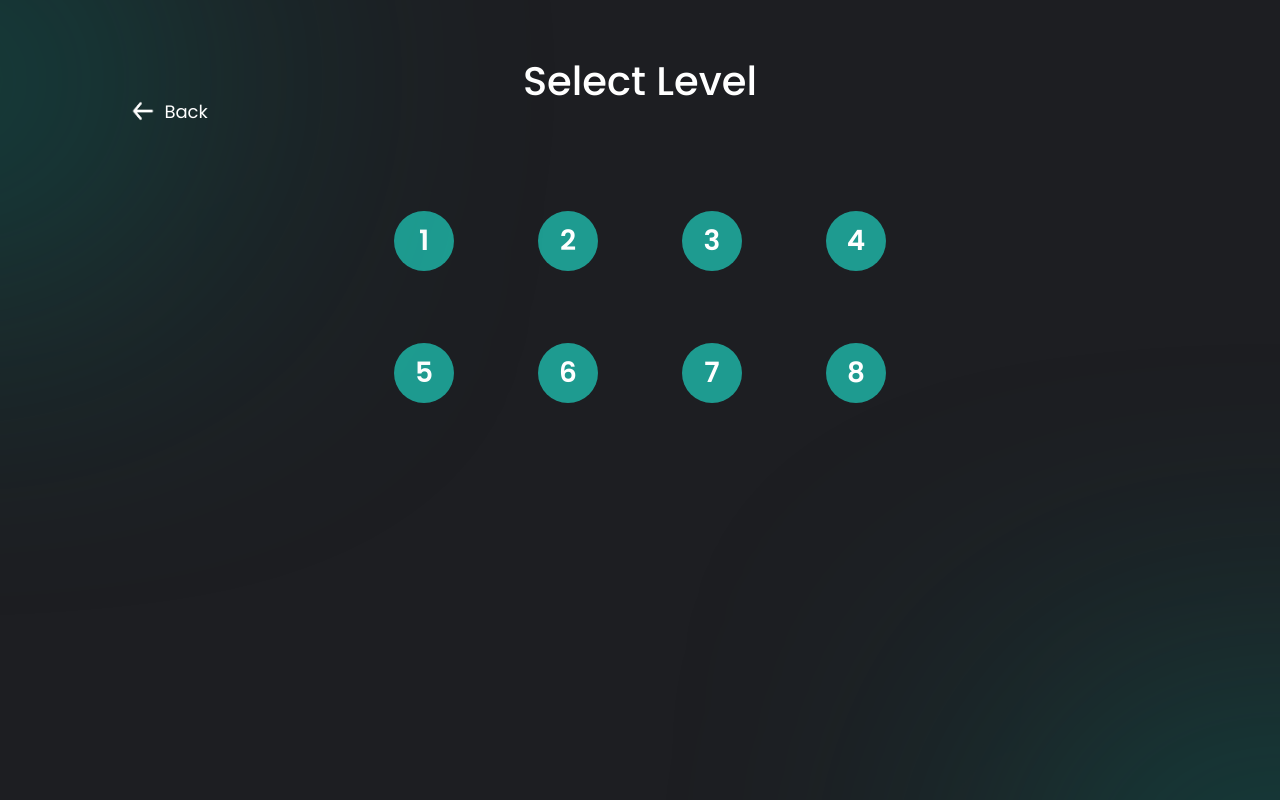
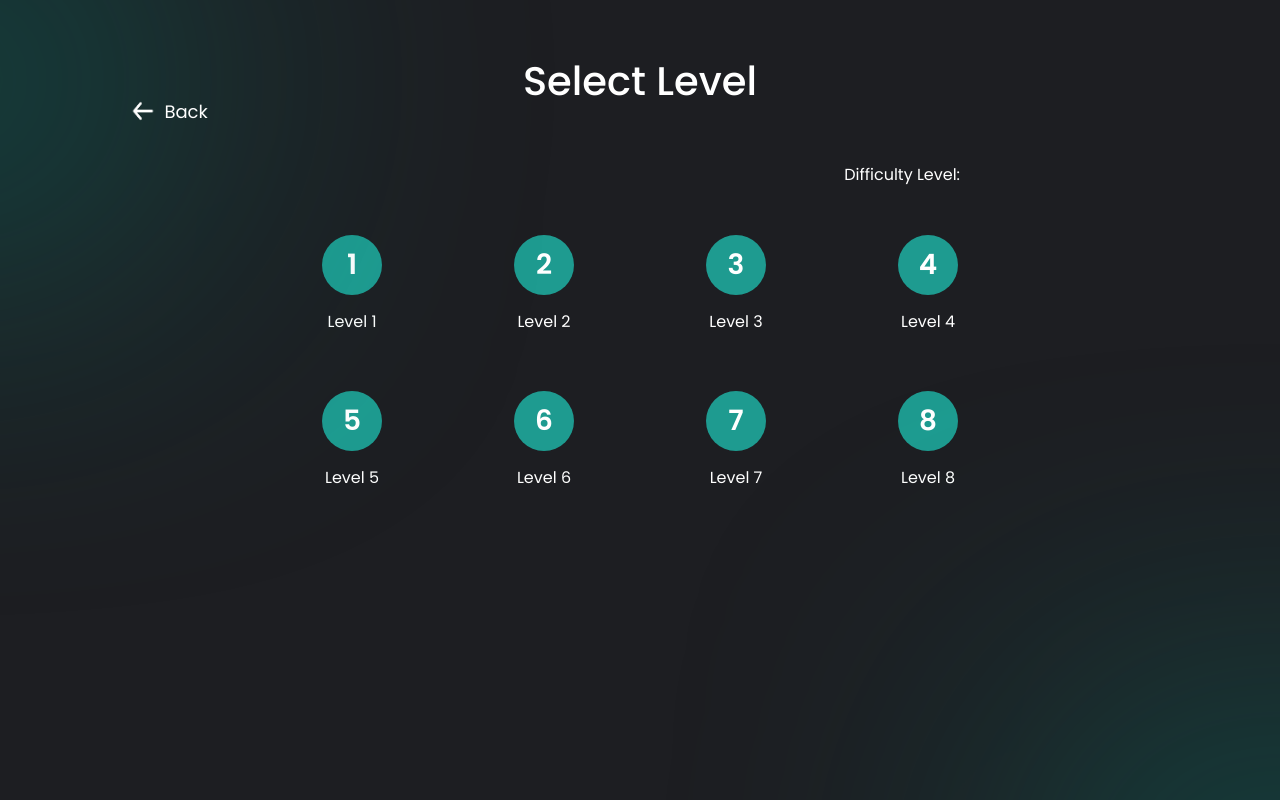
Before and after one commit to prakashmariappan/CallofCreative, a React (Create React App) app: page /Dashboard/SelectLevel in a window 1280 px wide. Built offline with nearby package versions, Linux system fonts and the light colour scheme.

Commit message:
diffculty level

```diff
--- a/src/components/confetti.js
+++ b/src/components/confetti.js
@@ -1,10 +1,10 @@
-import React, { useEffect, useState } from 'react';
+import React, { useState } from 'react';
 import ReactConfetti from 'react-confetti';
 const Confetti = () => {
-    const [windowdimesion, setdimesion] = useState({width: window.innerWidth, height: window.innerHeight})
+    const [windowdimesion] = useState({width: window.innerWidth, height: window.innerHeight})
     return (
         <>
-          <ReactConfetti width={windowdimesion.width} height={windowdimesion.height}/>
+          <ReactConfetti gravity={0.5} width={windowdimesion.width} height={windowdimesion.height}/>
         </>
     );
 }
--- a/src/components/selectlevelpage.js
+++ b/src/components/selectlevelpage.js
@@ -1,38 +1,67 @@
 import React from 'react';
 import { useNavigate } from 'react-router-dom';
 
-const Selectlevelpage = () => {
+const SelectLevelPage = () => {
   const navigate = useNavigate();
-    const levelCount = 8; // Specify the total number of levels
 
-    const renderLevelLinks = () => {
-        const levelLinks = [];
+  const handleLevelClick = (level) => {
+    navigate(`/Dashboard/Level${level}`);
+  };
 
-        for (let level = 1; level <= levelCount; level++) {
-            levelLinks.push(
-                <div className='levels' onClick={() => navigate(`/Dashboard/Level${level}`)} key={level}>
-                    <div className='level_no'>{level}</div>
+  const handleMouseEnter = (difficulty) => {
+    document.getElementById('level').innerHTML = `Difficulty Level: ${difficulty}`;
+  };
+
+  const handleMouseLeave = () => {
+    document.getElementById('level').innerHTML = 'Difficulty Level:';
+  };
+
+  const generateLevelButtons = () => {
+    const levels = [1, 2, 3, 4, 5, 6, 7, 8];
+
+    return levels.map((level) => (
+      <div
+        key={level}
+        className='level_arrange'
+        onClick={() => handleLevelClick(level)}
+        onMouseEnter={() => handleMouseEnter(getDifficulty(level))}
+        onMouseLeave={handleMouseLeave}
+      >
+        <div className='levels'>
+          <div className='level_no' id={level.toString()}>
+            {level}
           </div>
-            );
+        </div>
+        <div className='level_number'>Level {level}</div>
+      </div>
+    ));
+  };
+
+  const getDifficulty = (level) => {
+    if (level <= 3) {
+      return 'Easy';
+    } else if (level <= 6) {
+      return 'Medium';
+    } else {
+      return 'Hard';
     }
-
-        return levelLinks;
   };
 
   return (
     <>
       <div className='page_topcon'>
         <div className='pagebackarrow_con' onClick={() => navigate(-1)}>
-            <button className='nav_backbtn' ></button>
+          <button className='nav_backbtn'></button>
           <div className='pagebt backtext'>Back</div>
         </div>
         <div className='page_heading'>Select Level</div>
       </div>
-            <div className='select_level_con'>
-                {renderLevelLinks()}
+      <div className='level_type' id='level'>
+        Difficulty Level:
       </div>
+      <div className='select_level_con'>{generateLevelButtons()}</div>
     </>
   );
-}
+};
 
-export default Selectlevelpage;
+export default SelectLevelPage;
--- a/src/index.css
+++ b/src/index.css
@@ -425,14 +425,27 @@
 }
 
 /* Select Level Page Styling*/
+.level_type{
+  text-align: right;
+  width: 50%;
+  margin: auto;
+}
 .select_level_con{
   display: grid;
   grid-template-columns: repeat(4, 1fr);
   grid-template-rows: auto;
   align-items: center;
-  width: 45%;
-  margin: 5% auto;
+  width: 60%;
+  margin: 0% auto;
   justify-content: space-between;
+}
+.level_arrange{
+  display: flex;
+  flex-direction: column;
+  align-items: center;
+  cursor: pointer;
+  transition-duration: 0.2s;
+  margin-bottom: 5%;
 }
 .levels{
   width: 60px;
@@ -442,17 +455,25 @@
   display: flex;
   align-items: center;
   justify-content: center;
-  margin: 25% auto;
-  cursor: pointer;
-  transition-duration: 0.2s;
+  margin: 25% auto 0%;
 }
-.levels:hover{
+.level_arrange:hover{
   transform: scale(1.1,1.1);
+
+  .level_number{
+    color: #1E9B90;
+  }
 }
 .level_no{
   font-size: 28px;
   font-style: normal;
   font-weight: 600;
+}
+.level_number{
+  margin-top: 7%;
+  font-size: 16px;
+  font-style: normal;
+  font-weight: 250;
 }
 
 /*About Page Styling*/
@@ -1068,34 +1089,6 @@
 }
 
 /*Win & Lose Popup Styling*/
-.confetti-container {
-  position: fixed;
-  top: 0;
-  left: 0;
-  pointer-events: none;
-  width: 100%;
-  height: 100%;
-  z-index: 9999;
-}
-
-.confetti{
-  position: absolute;
-  width: 10px;
-  height: 10px;
-  border-radius: 50%;
-  transform: rotate(90deg);
-  transform-origin: 50% 50%;
-  animation: fall linear infinite;
-}
-
-@keyframes fall {
-  0% {
-    transform: translate(0, 0) rotate(45deg);
-  }
-  100% {
-    transform: translate(200vw, 100vh) rotate(45deg);
-  }
-}
 
 .win_con{
   display: flex;
--- a/src/refimage.js
+++ b/src/refimage.js
@@ -15,7 +15,7 @@
       {showImage && (
         <div className='refimge_con'>
           {/*<div className='ref_text'>Arrange images based on this order</div>*/}
-          <img className='ref_img' src={props.src} alt="Image" />
+          <img className='ref_img' src={props.src} alt="ref"/>
         </div>
       )}
     </div>
```
Lines whose indentation alone changed are shown as unchanged.
